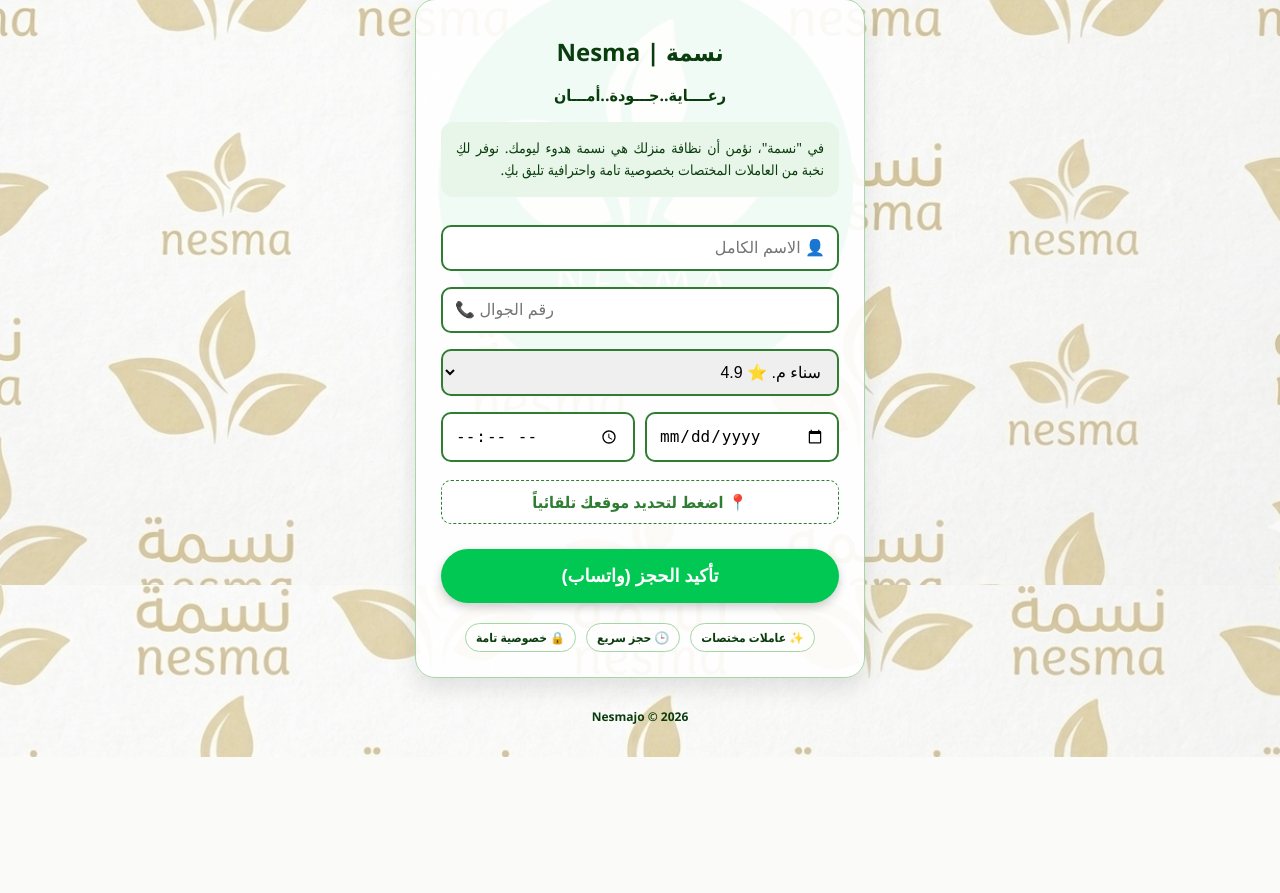
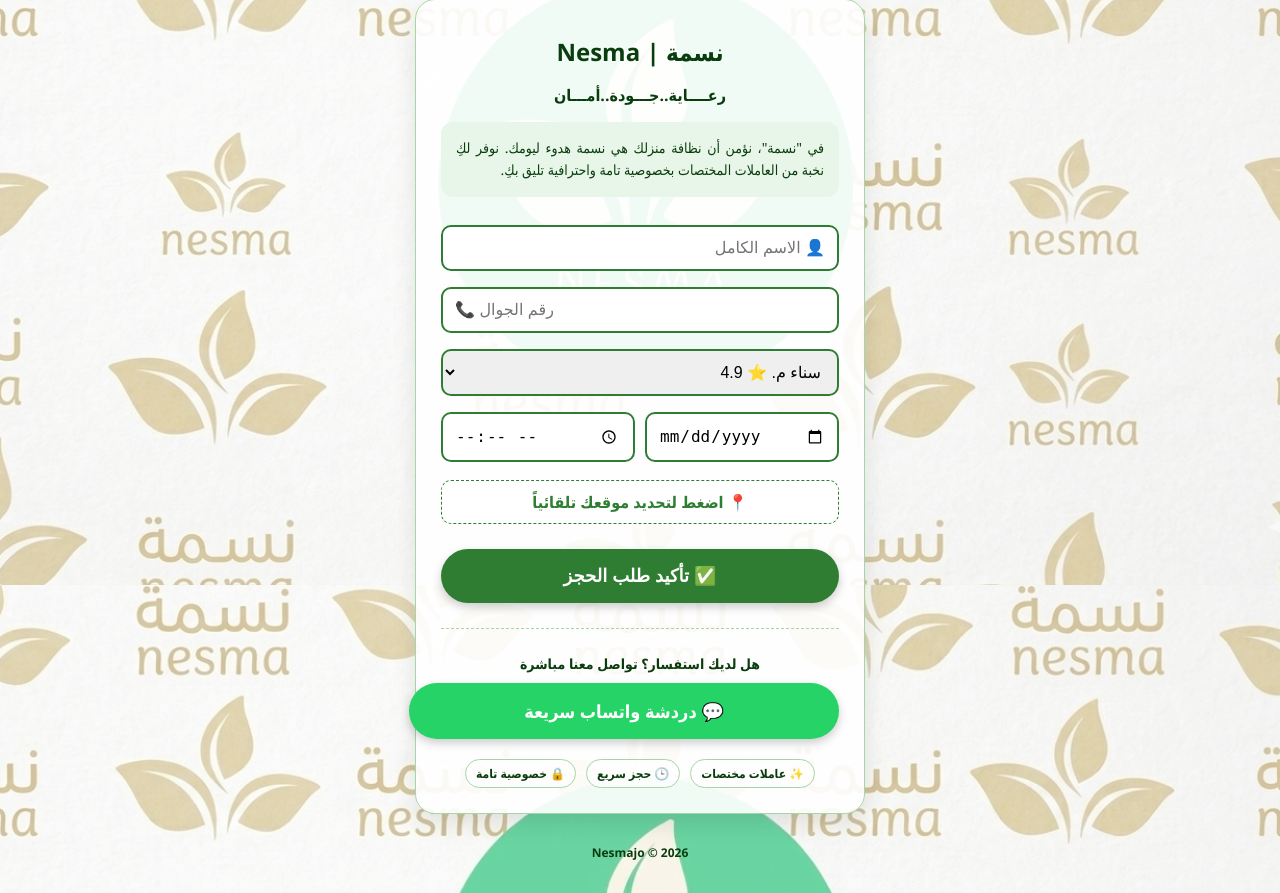
Before and after one commit to ahmadaljazee/Nesma-web, a Flask app: page / in a window 1280 px wide. Shown: the part 215-1108 px from the top of the page. Before the commit the page ends 972 px from the top, so only its background shows below. Run offline with Flask 3, Linux system fonts and the light colour scheme.

Commit message:
Update index.html

```diff
--- a/templates/index.html
+++ b/templates/index.html
@@ -18,9 +18,12 @@
         .about-box { background: #e8f5e9; padding: 15px; border-radius: 12px; font-size: 14px; line-height: 1.6; margin-bottom: 20px; text-align: justify; }
         input, select { width: 100%; padding: 12px; margin: 8px 0; border: 2px solid #2e7d32; border-radius: 10px; box-sizing: border-box; font-size: 16px; }
         .gps-btn { background: #ffffff; border: 1px dashed #2e7d32; padding: 10px; border-radius: 10px; cursor: pointer; color: #2e7d32; font-weight: bold; margin: 10px 0; }
-        .submit-btn { background: #00c853; color: white; border: none; padding: 16px; width: 100%; border-radius: 30px; font-size: 18px; font-weight: bold; cursor: pointer; margin-top: 15px; box-shadow: 0 4px 10px rgba(0,0,0,0.2); }
+        .submit-btn { background: #2e7d32; color: white; border: none; padding: 16px; width: 100%; border-radius: 30px; font-size: 18px; font-weight: bold; cursor: pointer; margin-top: 15px; box-shadow: 0 4px 10px rgba(0,0,0,0.2); transition: 0.3s; }
+        .whatsapp-btn { background: #25D366; color: white; border: none; padding: 16px; width: 100%; border-radius: 30px; font-size: 18px; font-weight: bold; cursor: pointer; margin-top: 10px; display: block; text-decoration: none; box-shadow: 0 4px 10px rgba(0,0,0,0.2); }
+        .submit-btn:hover, .whatsapp-btn:hover { transform: scale(1.02); opacity: 0.9; }
         .features { display: flex; flex-wrap: wrap; justify-content: center; gap: 10px; margin-top: 20px; font-size: 12px; font-weight: bold; }
         .feat-item { background: rgba(255,255,255,0.7); padding: 5px 10px; border-radius: 20px; border: 1px solid #a5d6a7; }
+        hr { margin: 25px 0; border: 0; border-top: 1px dashed #a5d6a7; }
     </style>
 </head>
 <body>
@@ -34,7 +37,7 @@
                 في "نسمة"، نؤمن أن نظافة منزلك هي نسمة هدوء ليومك. نوفر لكِ نخبة من العاملات المختصات بخصوصية تامة واحترافية تليق بكِ.
             </div>
 
-            <form action="/book" method="POST">
+            <form action="/save_booking" method="POST">
                 <input type="text" name="name" placeholder="👤 الاسم الكامل" required>
                 <input type="tel" name="phone" placeholder="📞 رقم الجوال" required>
                 <select name="cleaner">
@@ -52,8 +55,15 @@
 
                 <div class="gps-btn" onclick="getLocation()" id="gpsLabel">📍 اضغط لتحديد موقعك تلقائياً</div>
 
-                <button type="submit" class="submit-btn">تأكيد الحجز (واتساب)</button>
+                <button type="submit" class="submit-btn">✅ تأكيد طلب الحجز</button>
             </form>
+
+            <hr>
+
+            <p style="font-size: 14px; font-weight: bold; margin-bottom: 5px;">هل لديك استفسار؟ تواصل معنا مباشرة</p>
+            <a href="https://wa.me/962777278329" class="whatsapp-btn" target="_blank">
+                💬 دردشة واتساب سريعة
+            </a>
 
             <div class="features">
                 <span class="feat-item">✨ عاملات مختصات</span>
```
